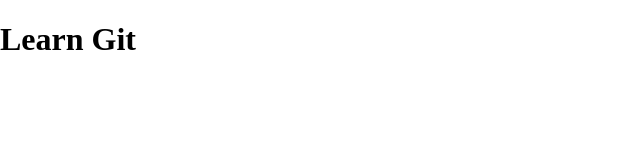
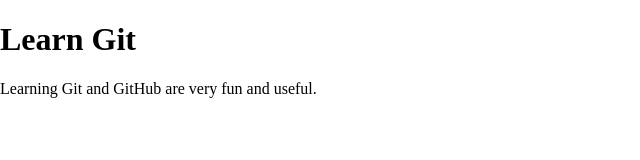
Before and after one commit to mhaidarh/learn-git, a plain HTML site: page index.html in a window 1280 px wide. Shown: the whole page, without its empty margins (0-640 px from the left). Drawn offline with Linux system fonts and the light colour scheme.

Commit message:
Add a paragraph with explanation

```diff
--- a/index.html
+++ b/index.html
@@ -9,5 +9,6 @@
   </head>
   <body>
     <h1>Learn Git</h1>
+    <p>Learning Git and GitHub are very fun and useful.</p>
   </body>
 </html>
```
